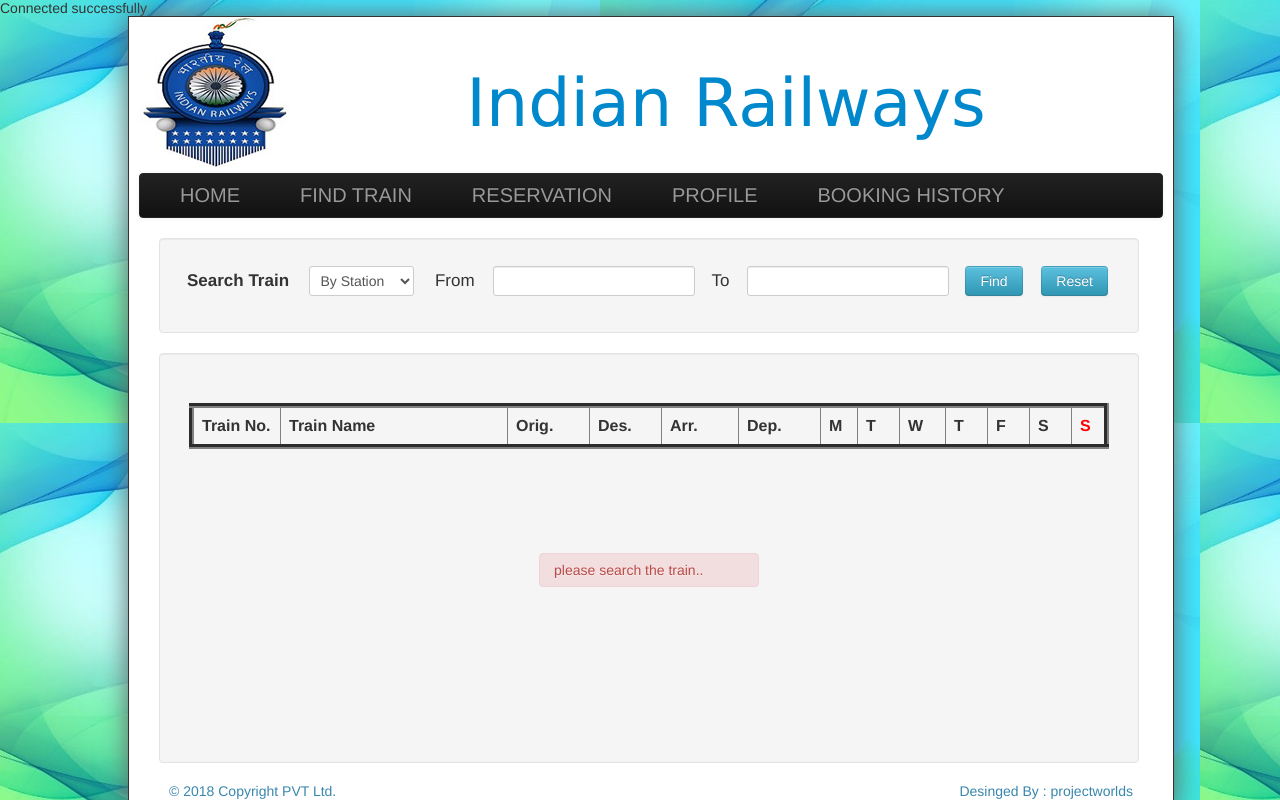
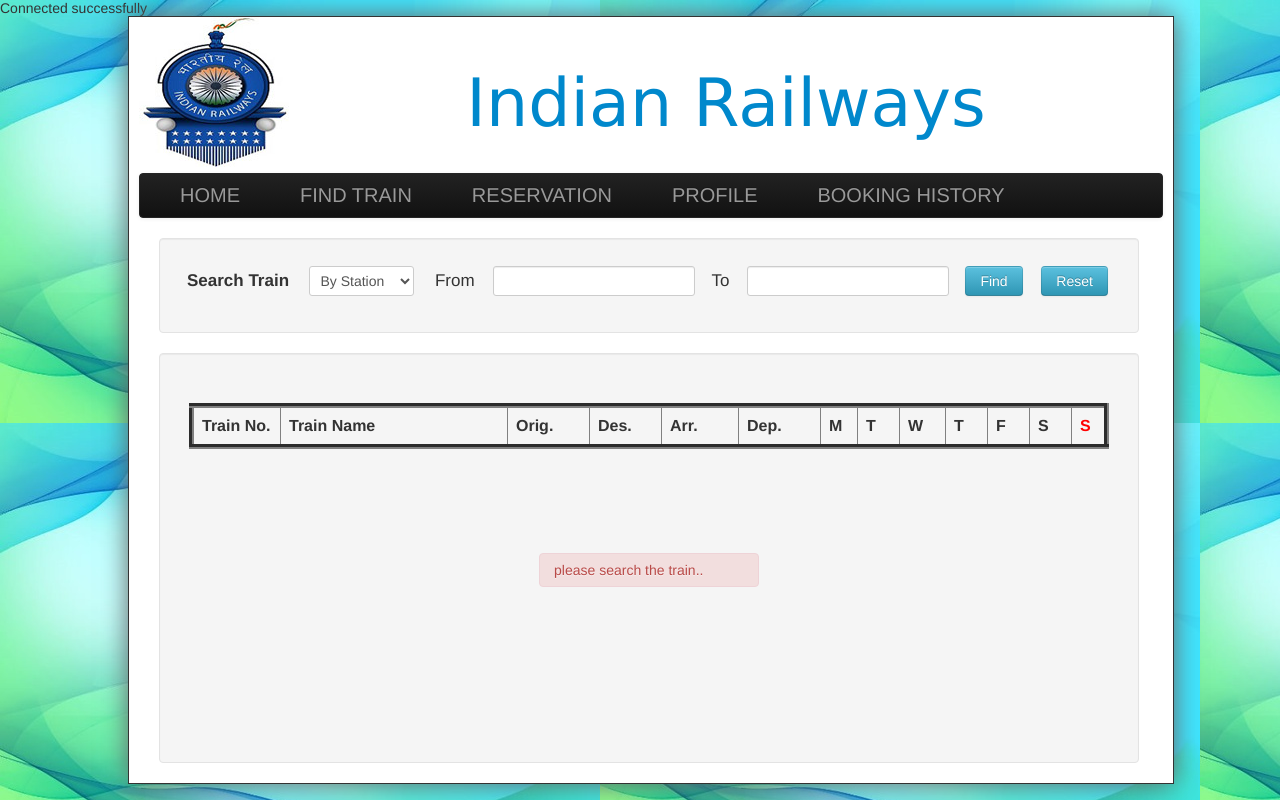
Before and after one commit to Anshul-gour01/TrackMaster_booking, a PHP site: page /train.php in a window 1280 px wide. Run offline with PHP 8.4, Linux system fonts and the light colour scheme; lists and menus that the app fills with data are empty.

Commit message:
Update train.php

```diff
--- a/railres/train.php
+++ b/railres/train.php
@@ -272,15 +272,6 @@
 			</div>
 		</div>
 
-		<footer >
-		<div style="width:100%;">
-			<div style="float:left;">
-			<p class="text-right text-info">  &copy; 2018 Copyright PVT Ltd.</p>
 			</div>
-			<div style="float:right;">
-			<p class="text-right text-info">	Desinged By : projectworlds</p>
-			</div>
-		</div>
-		</footer>	</div>
 </body>
 </html>
```
